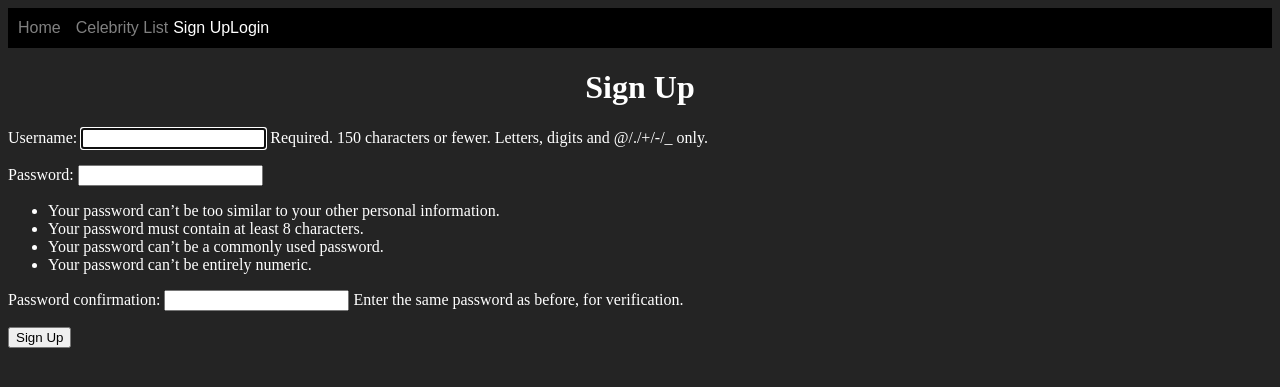
After one commit to jsparks404/Celebrity-Cars, a Django app: page /accounts/signup/ in a window 1280 px wide. The commit adds this page. Shown: the top 387 px of the page. Run offline with Django 4.2, Linux system fonts and the light colour scheme.

Commit message:
signup login logout working

```diff
--- a/capstone_project/settings.py
+++ b/capstone_project/settings.py
@@ -126,3 +126,6 @@ DEFAULT_AUTO_FIELD = 'django.db.models.BigAutoField'
 
 STATIC_URL = '/static/'
 STATICFILES_DIRS = [os.path.join(BASE_DIR,'main_app/static')]
+
+LOGIN_REDIRECT_URL = '/celebrities/'
+LOGOUT_REDIRECT_URL = '/'
--- a/capstone_project/urls.py
+++ b/capstone_project/urls.py
@@ -3,5 +3,6 @@ from django.urls import path, include
 
 urlpatterns = [
     path('admin/', admin.site.urls),
-    path('', include('main_app.urls'))
+    path('', include('main_app.urls')),
+    path('accounts/', include('django.contrib.auth.urls'))
 ]
--- a/main_app/models.py
+++ b/main_app/models.py
@@ -1,4 +1,5 @@
 from django.db import models
+from django.contrib.auth.models import User
 
 # Create your models here.
 class Celebrity(models.Model):
@@ -6,6 +7,7 @@ class Celebrity(models.Model):
     img = models.CharField(max_length=300)
     dob = models.CharField(max_length=50)
     job = models.CharField(max_length=100)
+    user = models.ForeignKey(User, on_delete=models.CASCADE, default=1)
 
     def __str__(self):
         return self.name
--- a/main_app/templates/base.html
+++ b/main_app/templates/base.html
@@ -13,6 +13,14 @@
     <nav class="nav">
         <a class="home_link" href="/">Home</a>
         <a class="celeb_link" href="/celebrities/">Celebrity List</a>
+        {% if user.is_authenticated%}
+        <div class="login/out">
+            <a class="logout_button" href="{% url 'logout' %}">Logout</a>
+            {% else %}
+            <a class="signup_button" href="{% url 'signup' %}">Sign Up</a>
+            <a class="login_button" href="{% url 'login' %}">Login</a>
+        </div>
+        {% endif %}
     </nav>
     <div class="container">
 
--- a/main_app/templates/car_detail.html
+++ b/main_app/templates/car_detail.html
@@ -42,7 +42,9 @@
 <div>
     <a class="update_car_button" href="/cars/{{car.id}}/update/">Update Car</a>
 </div>
+{% if car.id > 38 %}
 <div>
     <a class="delete_car_button" href="{% url 'car_delete' car.pk %}">Delete</a>
 </div>
+{% endif %}
 {% endblock %}
--- /dev/null
+++ b/main_app/templates/registration/signup.html
@@ -0,0 +1,10 @@
+{% extends 'base.html' %} {% block content %}
+
+<h1 class="title">Sign Up</h1>
+<form method="post" action="{% url 'signup' %}">
+    {% csrf_token %} {{ form.as_p }}
+    <input type="submit" class="btn" value="Sign Up" />
+    <input type="hidden" name="next" value="{{ next }}" />
+</form>
+
+{% endblock %}
--- a/main_app/urls.py
+++ b/main_app/urls.py
@@ -12,6 +12,7 @@ urlpatterns = [
     path('<int:pk>/new/', views.CarCreate.as_view(), name="car_create"),
     path('celebrities/<int:car_pk>/cars/<int:pk>/', views.CarDetail.as_view(), name="car_detail"),
     path('cars/<int:pk>/update/', views.CarUpdate.as_view(), name="car_update"),
-    path('cars/<int:pk>/delete/', views.CarDelete.as_view(), name="car_delete")
+    path('cars/<int:pk>/delete/', views.CarDelete.as_view(), name="car_delete"),
+    path('accounts/signup/', views.Signup.as_view(), name="signup")
 
 ]
--- a/main_app/views.py
+++ b/main_app/views.py
@@ -6,6 +6,8 @@ from django.views import View
 from django.views.generic import DetailView
 from django.urls import reverse
 from django.views.generic.edit import CreateView, DeleteView, UpdateView
+from django.contrib.auth import login
+from django.contrib.auth.forms import UserCreationForm
 
 # Create your views here.
 
@@ -89,3 +91,19 @@ class CarDelete(DeleteView):
     def get_success_url(self):
         print(self.kwargs)
         return reverse('celebrity_detail', kwargs={'pk': self.object.celebrity.pk})
+
+
+class Signup(View):
+    def get(self, request):
+        form = UserCreationForm()
+        context = {"form": form}
+        return render(request, "registration/signup.html", context)
+    def post(self, request):
+        form = UserCreationForm(request.POST)
+        if form.is_valid():
+            user = form.save()
+            login(request, user)
+            return redirect("celebrity_list")
+        else:
+            context= {"form": form}
+            return render(request, "registration/signup.html", context)
```
Also changed, not shown: main_app/templates/registration/login.html (added, +10 -0 lines), main_app/migrations/0008_alter_celebrity_options_celebrity_user.py (added).
